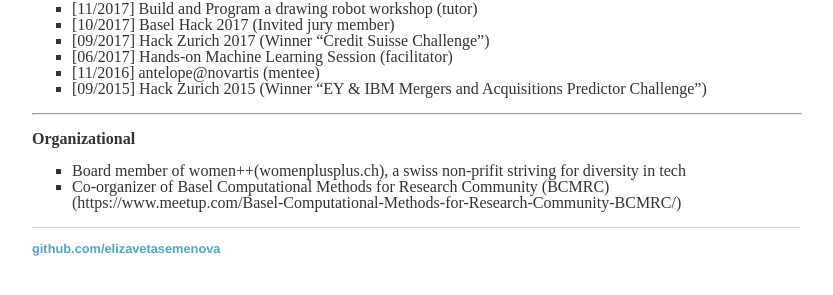
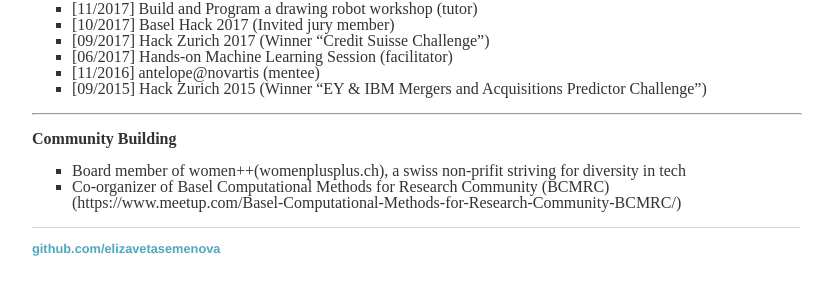
Before and after one commit to elizavetasemenova/elizavetasemenova.github.io, a Jekyll site: the page built from index.html, in a window 1280 px wide. Shown: the part 563-858 px from the top of the page, without its empty margins (224-1057 px from the left). Built offline with Jekyll 4.4.1, drawn with Linux system fonts in a browser that asks for light colours.

Commit message:
Update index.html

```diff
--- a/index.html
+++ b/index.html
@@ -52,7 +52,7 @@ title: Liza Semenova, statistician in progress
 <hr width="100%">
 
 <p>
- <b>Organizational</b>
+ <b>Community Building</b>
 
         <ul style="list-style-type:square">
 	  <li>Board member of women++(womenplusplus.ch), a swiss non-prifit striving for diversity in tech
```
